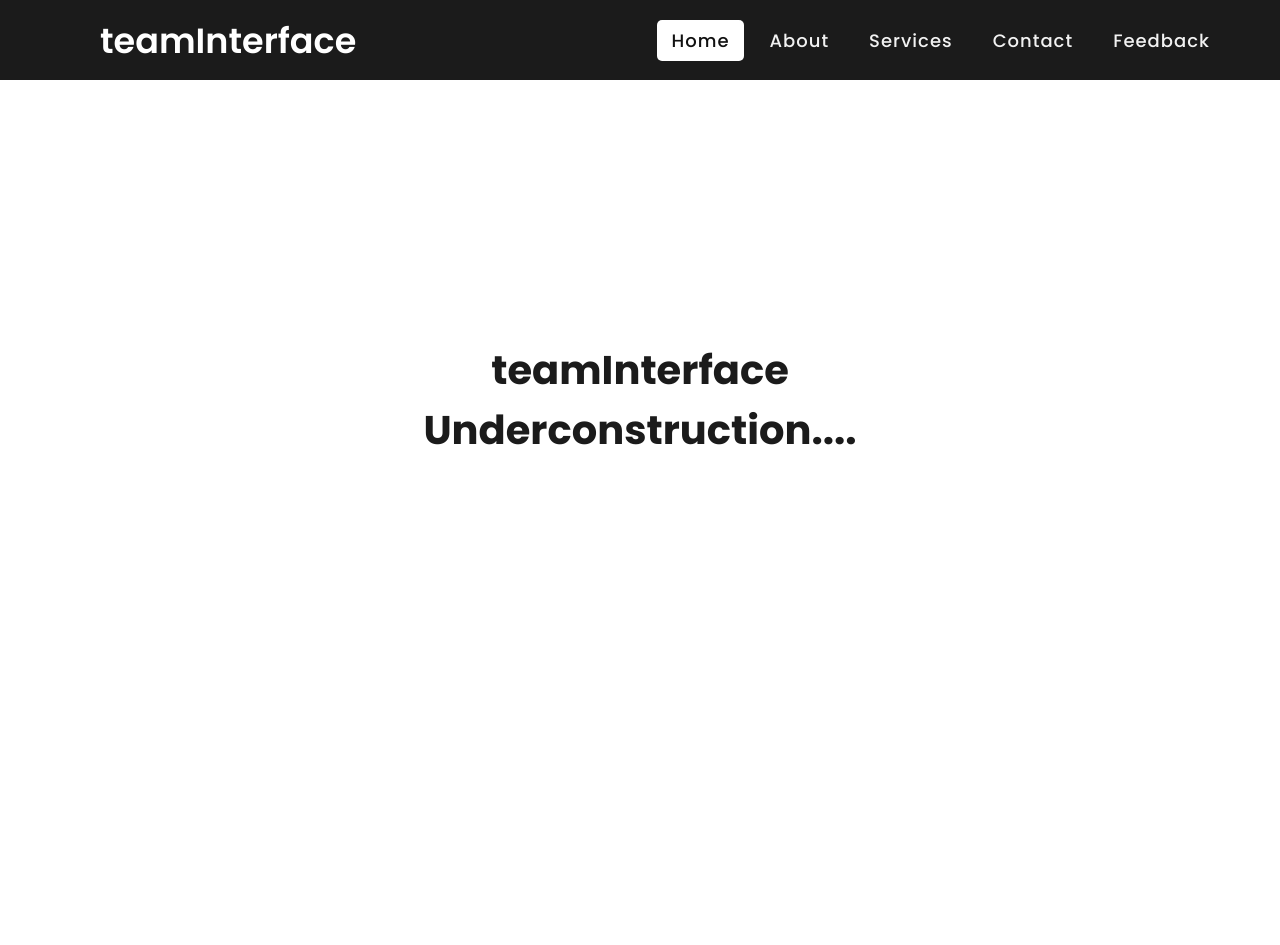
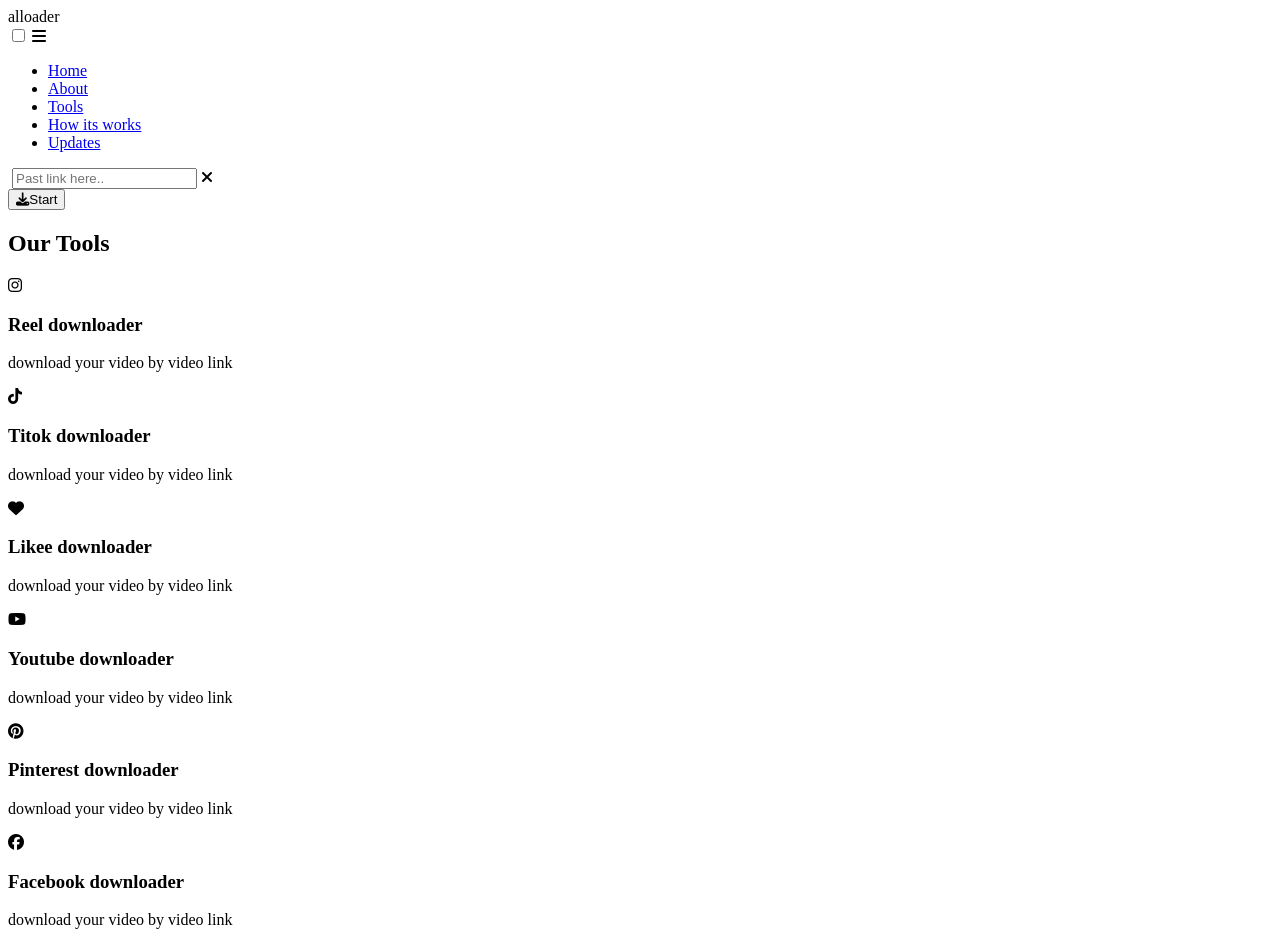
Before and after one commit to shekhar613/teamInterface, a Django app: page / in a window 1280 px wide. Before the commit the page ends 445 px from the top, so only its background shows below. Run offline with Django 3.2, Linux system fonts and the light colour scheme; some libraries are stand-ins or nearby versions.

Commit message:
update with new css files and body content

```diff
--- a/Teaminterface/downloader/templates/index.html
+++ b/Teaminterface/downloader/templates/index.html
@@ -3,15 +3,19 @@
    <head>
       {% load static %}
       <meta charset="utf-8">
-      <title>Team Interface</title>
-      <link rel="stylesheet" href="{%  static  'css/index.css'  %}">
+      <title>alloader</title>
+      <link rel="stylesheet" href="{% static 'css/style.css' %}">  <!--"{%  static  'css/index.css'  %}"-->
+      <link rel="stylesheet" href="{% static 'css/search_bar.css' %}">
+      <link rel="stylesheet" href="{% static 'css/services section.css' %}"  />
       <link rel="stylesheet" href="https://cdnjs.cloudflare.com/ajax/libs/font-awesome/5.15.3/css/all.min.css"/>
       <meta name="viewport" content="width=device-width, initial-scale=1.0">
+      <script src="https://kit.fontawesome.com/65d87443ab.js" crossorigin="anonymous"></script>
    </head>
    <body>
+       <!-- navigator -->
       <nav>
          <div class="logo">
-            teamInterface
+            alloader
          </div>
          <input type="checkbox" id="click">
          <label for="click" class="menu-btn">
@@ -20,18 +24,90 @@
          <ul>
             <li><a class="active" href="#">Home</a></li>
             <li><a href="#">About</a></li>
-            <li><a href="#">Services</a></li>
-            <li><a href="#">Contact</a></li>
-            <li><a href="#">Feedback</a></li>
+            <li><a href="#">Tools</a></li>
+            <li><a href="#">How its works </a></li>
+            <li><a href="#">Updates</a></li>
          </ul>
       </nav>
-      <div class="content">
-         <div>
-           teamInterface
-         </div>
-         <div>
-            Underconstruction....
-         </div>
+      <!-- search bar  -->
+      <div class="container">
+         <form action="/download" method="post">{% csrf_token %}
+            <div class="searchbar">
+                  <div class="wrapper">
+                     <i class="fa-solid fa-down load"></i>
+                     <input name="url" type="text" placeholder="Past link here.." required="required">
+                     <i class="fa-solid fa-xmark"></i>
+                  </div>
+            </div>
+            <div class="download">
+                  <button type="submit">
+                     <i class="fa-solid fa-download"></i>Start
+                  </button>
+            </div>
+         </form>
+
       </div>
+
+      <!-- section started -->
+      <section>
+        <div class="row">
+            <h2 class="section-heading" aria-hidden="false">Our Tools</h2>
+        </div>
+        <div class="row">
+            <div class="column">
+                <div class="card">
+                    <div class="icon-wrapper">
+                        <i class="fa-brands fa-instagram"></i>                    </div>
+                    <h3>Reel downloader</h3>
+                    <p>download your video by video link</p>
+                </div>
+            </div>
+            <div class="column">
+                <div class="card">
+                    <div class="icon-wrapper">
+                        <i class="fa-brands fa-tiktok"></i>
+                    </div>
+                    <h3>Titok downloader</h3>
+                    <p>download your video by video link</p>
+                </div>
+            </div>
+            <div class="column">
+                <div class="card">
+                    <div class="icon-wrapper">
+                        <i class="fa-solid fa-heart"></i>
+                    </div>
+                    <h3>Likee downloader</h3>
+                    <p>download your video by video link</p>
+                </div>
+            </div>
+            <div class="column">
+                <div class="card">
+                    <div class="icon-wrapper">
+                        <i class="fa-brands fa-youtube"></i>
+                    </div>
+                    <h3>Youtube downloader</h3>
+                    <p>download your video by video link</p>
+                </div>
+            </div>
+            <div class="column">
+                <div class="card">
+                    <div class="icon-wrapper">
+                        <i class="fa-brands fa-pinterest"></i>
+                    </div>
+                    <h3>Pinterest downloader</h3>
+                    <p>download your video by video link</p>
+                </div>
+            </div>
+            <div class="column">
+                <div class="card">
+                    <div class="icon-wrapper">
+                        <i class="fa-brands fa-facebook"></i>
+                    </div>
+                    <h3>Facebook downloader</h3>
+                    <p>download your video by video link</p>
+                </div>
+            </div>
+        </div>
+    </section>
    </body>
 </html>
```
